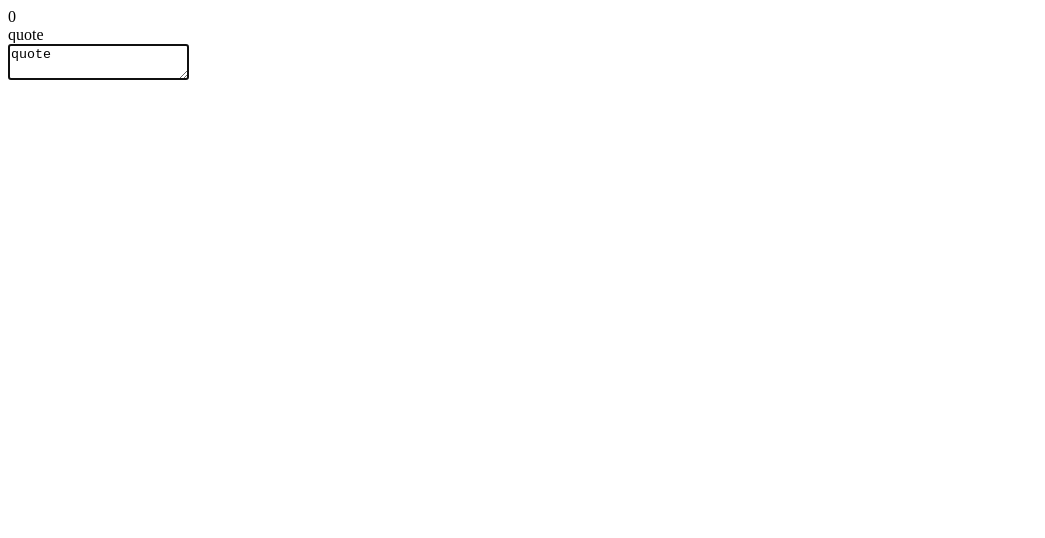
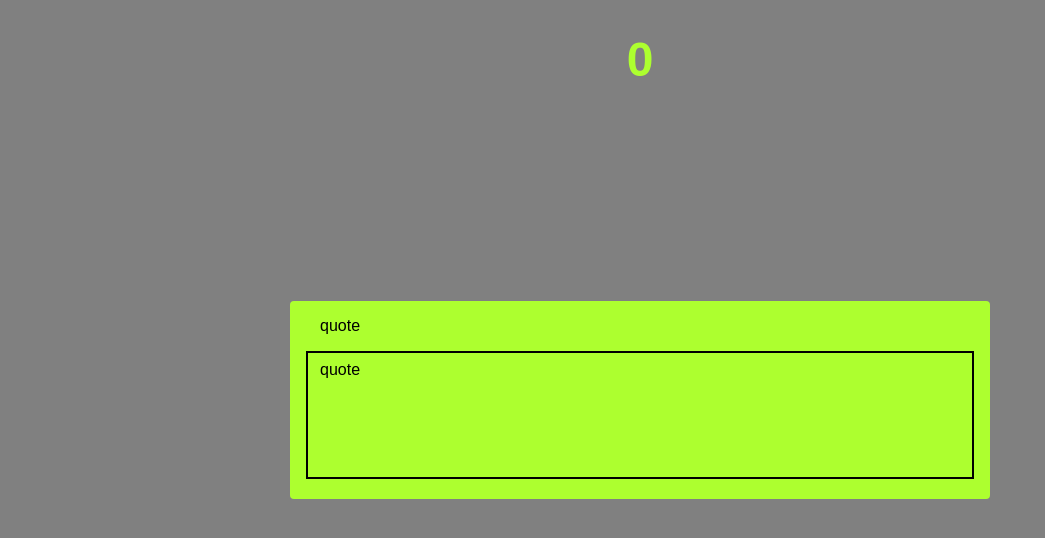
Before and after one commit to harmyko/typing_game, a plain HTML site: page index.html in a window 1280 px wide. Shown: the whole page, without its empty margins (0-1045 px from the left). Drawn offline with Linux system fonts and the light colour scheme.

Commit message:
basic css

```diff
--- a/index.html
+++ b/index.html
@@ -3,14 +3,16 @@
 <head>
     <meta charset="UTF-8">
     <meta name="viewport" content="width=device-width, initial-scale=1.0">
+    <meta http-equiv="X-UA-Compatible" content="ie=edge">
     <link rel="stylesheet" href="styles.css">
     <script src="script.js" defer></script>
     <title>Typing game</title>
 </head>
 <body>
     <div class="timer" id="timer">0</div>
-    <div class="container"></div>
+    <div class="container">
         <div class="quote-display" id="quoteDisplay">quote</div>
         <textarea id="quoteInput" class="quote-input" autofocus>quote</textarea>
+    </div>
 </body>
 </html>
--- a/styles.css
+++ b/styles.css
@@ -0,0 +1,54 @@
+* {
+    box-sizing: border-box;
+}
+
+body {
+    display: flex;
+    justify-content: center;
+    align-items: center;
+    min-height: 100vh;
+    margin: 0;
+    background-color: gray;
+}
+
+body, .quote-input {
+    font-family:Arial, Helvetica, sans-serif
+}
+
+.container {
+    background-color: greenyellow;
+    padding: 1rem;
+    border-radius: .25rem;
+    width: 700px;
+    max-width: 90%;
+}
+
+.timer {
+    position: absolute;
+    top: 2rem;
+    font-size: 3rem;
+    color: greenyellow;
+    font-weight: bold;
+}
+
+.quote-display {
+    margin-bottom: 1rem;
+    margin-left: calc(.75rem + 2px);
+    margin-right: calc(.75rem + 2px);
+}
+
+.quote-input {
+    background-color: transparent;
+    border: 2px solid gray;
+    outline: none;
+    width: 100%;
+    height: 8rem;
+    margin: auto;
+    resize: none;
+    padding: .5rem .75rem;
+    font-size: 1rem;
+}
+
+.quote-input:focus {
+    border-color: black
+}
```
